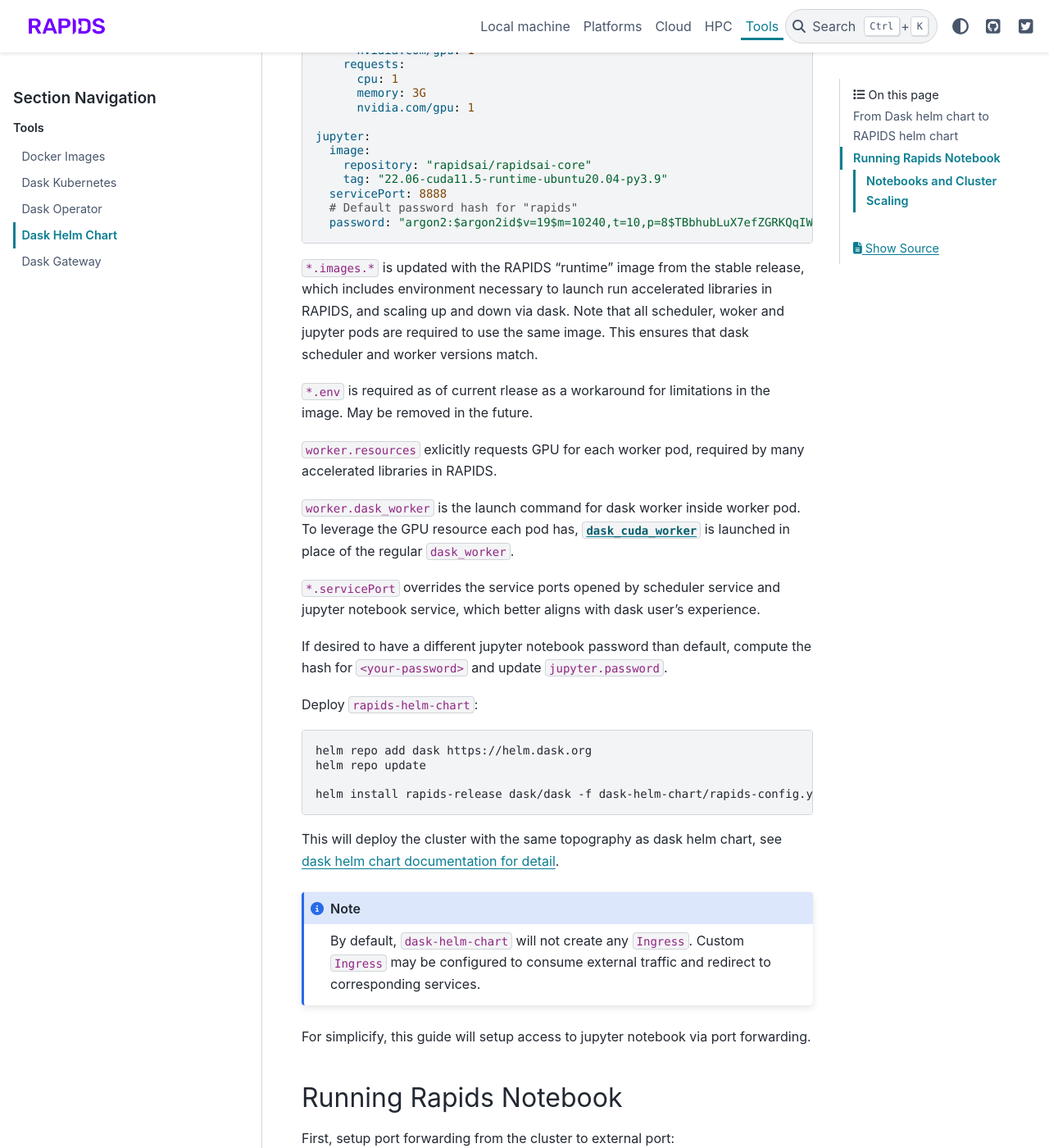
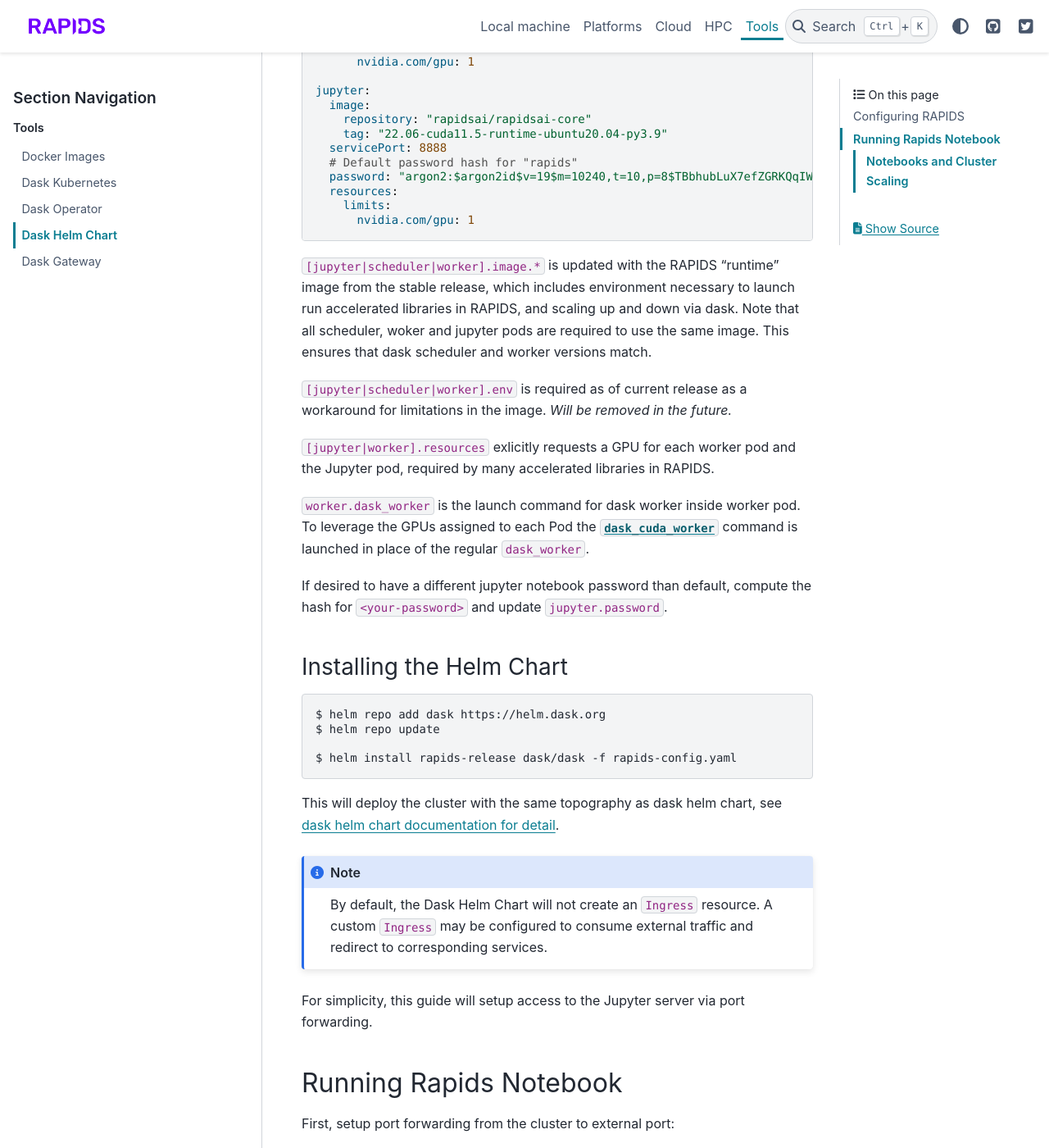
Before and after one commit to rapidsai/deployment, a Sphinx documentation site: the page built from source/tools/kubernetes/dask-helm-chart.md, in a window 1280 px wide and 1400 px high, scrolled down 905 px. Shown: the whole window at 82% size. Built offline with Sphinx 7.4.7 and the PyData theme 0.15.4, drawn with Linux system fonts in a browser that asks for light colours; some of the changed text lies outside the part shown.

Commit message:
Dask Helm Chart doc edits (#28)
* Dask Helm Chart edits

* Update source/tools/kubernetes/dask-helm-chart.md

Co-authored-by: Matthew Roeschke <emailformattr@gmail.com>

Co-authored-by: Matthew Roeschke <emailformattr@gmail.com>

````diff
--- a/source/tools/kubernetes/dask-helm-chart.md
+++ b/source/tools/kubernetes/dask-helm-chart.md
@@ -1,114 +1,104 @@
 # Dask Helm Chart
 
-This guide provides an entry point to deploy RAPIDS into Kubernetes cluster via helm chart,
-using [dask/helm-chart](https://github.com/dask/helm-chart) as the starting point.
-This guide will walk through steps to set up a scalable rapids cluster,
-demonstrating GPU accelerated notebook workflows and scaling up and down the cluster.
+Dask has a [Helm Chart](https://github.com/dask/helm-chart) that creates the following resources:
 
-## From Dask helm chart to RAPIDS helm chart
+- 1 x Jupyter server (preconfigured to access the Dask cluster)
+- 1 x Dask scheduler
+- 3 x Dask workers that connect to the scheduler (scalable)
 
-Built on top of dask-helm-chart,
-`rapids-config.yaml` file contains additional configurations required to setup RAPIDS environment.
+This helm chart can be configured to run RAPIDS by providing GPUs to the Juptyter server and Dask workers and by using container images with the RAPIDS libraries available.
+
+## Configuring RAPIDS
+
+Built on top of the Dask Helm Chart, `rapids-config.yaml` file contains additional configurations required to setup RAPIDS environment.
 
 ```{literalinclude} ./dask-helm-chart/rapids-config.yaml
 :language: yaml
 ```
 
-`*.images.*` is updated with the RAPIDS "runtime" image from the stable release,
-which includes environment necessary to launch run accelerated libraries in RAPIDS,
-and scaling up and down via dask.
-Note that all scheduler,
-woker and jupyter pods are required to use the same image.
+`[jupyter|scheduler|worker].image.*` is updated with the RAPIDS "runtime" image from the stable release,
+which includes environment necessary to launch run accelerated libraries in RAPIDS, and scaling up and down via dask.
+Note that all scheduler, woker and jupyter pods are required to use the same image.
 This ensures that dask scheduler and worker versions match.
 
-`*.env` is required as of current rlease as a workaround for limitations in the image.
-May be removed in the future.
+`[jupyter|scheduler|worker].env` is required as of current release as a workaround for limitations in the image.
+_Will be removed in the future._
 
-`worker.resources` exlicitly requests GPU for each worker pod,
-required by many accelerated libraries in RAPIDS.
+`[jupyter|worker].resources` exlicitly requests a GPU for each worker pod and the Jupyter pod, required by many accelerated libraries in RAPIDS.
 
 `worker.dask_worker` is the launch command for dask worker inside worker pod.
-To leverage the GPU resource each pod has,
-[`dask_cuda_worker`](https://docs.rapids.ai/api/dask-cuda/stable/index.html) is launched in place of the regular `dask_worker`.
+To leverage the GPUs assigned to each Pod the [`dask_cuda_worker`](https://docs.rapids.ai/api/dask-cuda/stable/index.html) command is launched in place of the regular `dask_worker`.
 
-`*.servicePort` overrides the service ports opened by scheduler service and jupyter notebook service,
-which better aligns with dask user's experience.
+If desired to have a different jupyter notebook password than default, compute the hash for `<your-password>` and update `jupyter.password`.
 
-If desired to have a different jupyter notebook password than default,
-compute the hash for `<your-password>` and update `jupyter.password`.
+### Installing the Helm Chart
 
-Deploy `rapids-helm-chart`:
+```console
+$ helm repo add dask https://helm.dask.org
+$ helm repo update
 
-```bash
-helm repo add dask https://helm.dask.org
-helm repo update
-
-helm install rapids-release dask/dask -f dask-helm-chart/rapids-config.yaml
+$ helm install rapids-release dask/dask -f rapids-config.yaml
 ```
 
 This will deploy the cluster with the same topography as dask helm chart,
 see [dask helm chart documentation for detail](https://artifacthub.io/packages/helm/dask/dask).
 
 ```{note}
-By default,
-`dask-helm-chart` will not create any `Ingress`.
-Custom `Ingress` may be configured to consume external traffic and redirect to corresponding services.
+By default, the Dask Helm Chart will not create an `Ingress` resource.
+A custom `Ingress` may be configured to consume external traffic and redirect to corresponding services.
 ```
 
-For simplicify, this guide will setup access to jupyter notebook via port forwarding.
+For simplicity, this guide will setup access to the Jupyter server via port forwarding.
 
 ## Running Rapids Notebook
 
 First, setup port forwarding from the cluster to external port:
 
-```bash
-# For Jupyter notebook
-kubectl port-forward --address 127.0.0.1 service/rapids-release-dask-jupyter 8888:80 &
-# For Dask scheduler
-kubectl port-forward --address 127.0.0.1 service/rapids-release-dask-scheduler 8787:80 &
+```console
+# For the Jupyter server
+$ kubectl port-forward --address 127.0.0.1 service/rapids-release-dask-jupyter 8888:8888
+
+# For the Dask dashboard
+$ kubectl port-forward --address 127.0.0.1 service/rapids-release-dask-scheduler 8787:80
 ```
 
-Open a browser and access `localhost:8888` for jupyter notebook,
-and `localhost:8787` for dask dashboard.
-Enter password (default is `rapids`) and access the notebook environment.
+Open a browser and visit `localhost:8888` to access Jupyter,
+and `localhost:8787` for the dask dashboard.
+Enter the password (default is `rapids`) and access the notebook environment.
 
 ### Notebooks and Cluster Scaling
 
-Open `10 Minutes to cuDF and Dask-cuDF` notebook under `cudf/10-min.ipynb`.
-Conveniently,
-the helm chart preconfigures the scheduler address in client's environment.
-To examine the cluster,
-simply create a client:
+Now we can verify that everything is working correctly by running some of the example notebooks.
+
+Open the `10 Minutes to cuDF and Dask-cuDF` notebook under `cudf/10-min.ipynb`.
+
+Add a new cell at the top to connect to the Dask cluster. Conveniently, the helm chart preconfigures the scheduler address in client's environment.
+So you do not need to pass any config to the `Client` object.
 
 ```python
 from dask.distributed import Client
 
-Client()
+client = Client()
+client
 ```
 
-By default,
-we can see 3 workers are created and each has 1 GPU assigned.
+By default, we can see 3 workers are created and each has 1 GPU assigned.
 
 ![dask worker](../../_static/daskworker.PNG)
 
-Walk through the examples to validate that the dask cluster is setup correctly,
-and that GPU is accessible for the workers.
+Walk through the examples to validate that the dask cluster is setup correctly, and that GPUs are accessible for the workers.
 Worker metrics can be examined in dask dashboard.
 
 ![dask worker](../../_static/workingdask.PNG)
 
-In case you want to scale up the cluster with more GPU workers,
-you may do so via `kubectl` or via `helm upgrade`.
+In case you want to scale up the cluster with more GPU workers, you may do so via `kubectl` or via `helm upgrade`.
 
 ```bash
-# via `kubectl`
-kubectl scale deployment rapids-release-dask-worker --replicas=8
-```
+$ kubectl scale deployment rapids-release-dask-worker --replicas=8
 
-```bash
-# via `helm upgrade`
-# Modify `worker.replicas` in `values.yaml` to 8, then run
-helm upgrade -f dask-helm-chart/rapids-config.yaml  dask/dask rapids-release
+# or
+
+$ helm upgrade --set worker.replicas=8 rapids-release dask/dask
 ```
 
 ![dask worker](../../_static/eightworkers.PNG)
--- a/source/tools/kubernetes/dask-helm-chart/rapids-config.yaml
+++ b/source/tools/kubernetes/dask-helm-chart/rapids-config.yaml
@@ -1,3 +1,4 @@
+# rapids-config.yaml
 scheduler:
   image:
     repository: "rapidsai/rapidsai-core"
@@ -5,9 +6,6 @@ scheduler:
   env:
     - name: DISABLE_JUPYTER
       value: "true"
-
-webUI:
-  servicePort: 8787
 
 worker:
   image:
@@ -20,12 +18,6 @@ worker:
       value: "true"
   resources:
     limits:
-      cpu: 1
-      memory: 3G
-      nvidia.com/gpu: 1
-    requests:
-      cpu: 1
-      memory: 3G
       nvidia.com/gpu: 1
 
 jupyter:
@@ -35,3 +27,6 @@ jupyter:
   servicePort: 8888
   # Default password hash for "rapids"
   password: "argon2:$argon2id$v=19$m=10240,t=10,p=8$TBbhubLuX7efZGRKQqIWtw$RG+jCBB2KYF2VQzxkhMNvHNyJU9MzNGTm2Eu2/f7Qpc"
+  resources:
+    limits:
+      nvidia.com/gpu: 1
````
